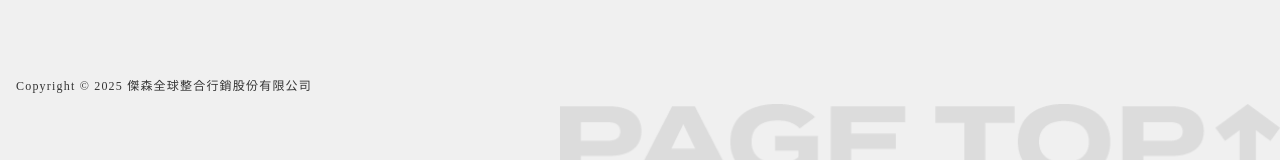
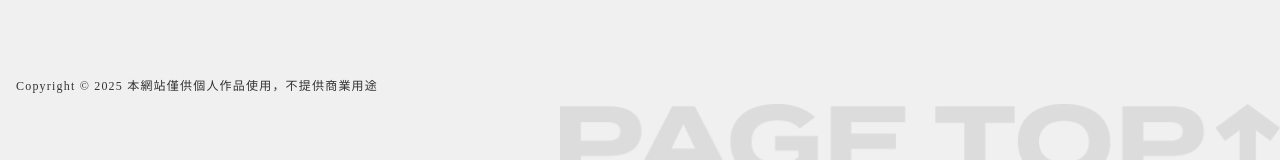
Before and after one commit to RoyceYeh/jwi-mock, a Vue app: page / in a window 1280 px wide. Shown: the part 5443-5603 px from the top of the page. Built offline with nearby package versions, Linux system fonts and the light colour scheme; no server answers.

Commit message:
修改footer copyright

```diff
--- a/index.html
+++ b/index.html
@@ -1,10 +1,10 @@
-<!doctype html>
+<!DOCTYPE html>
 <html lang="en">
   <head>
     <meta charset="UTF-8" />
     <link rel="icon" type="image/svg+xml" href="/vite.svg" />
     <meta name="viewport" content="width=device-width, initial-scale=1.0" />
-    <title>Vite + Vue</title>
+    <title>jwi mock</title>
   </head>
   <body>
     <div id="app"></div>
--- a/src/components/layout/Footer.vue
+++ b/src/components/layout/Footer.vue
@@ -47,7 +47,7 @@ const scrollToTop = () => {
     <div class="more lang"></div>
     <div class="copyright">
       <div class="container">
-        <p>Copyright &copy; {{ new Date().getFullYear() }} 傑森全球整合行銷股份有限公司</p>
+        <p>Copyright &copy; {{ new Date().getFullYear() }} 本網站僅供個人作品使用，不提供商業用途</p>
       </div>
     </div>
     <div class="gotop">
```
Also changed, not shown: vite.config.js (+0 -10 lines).
